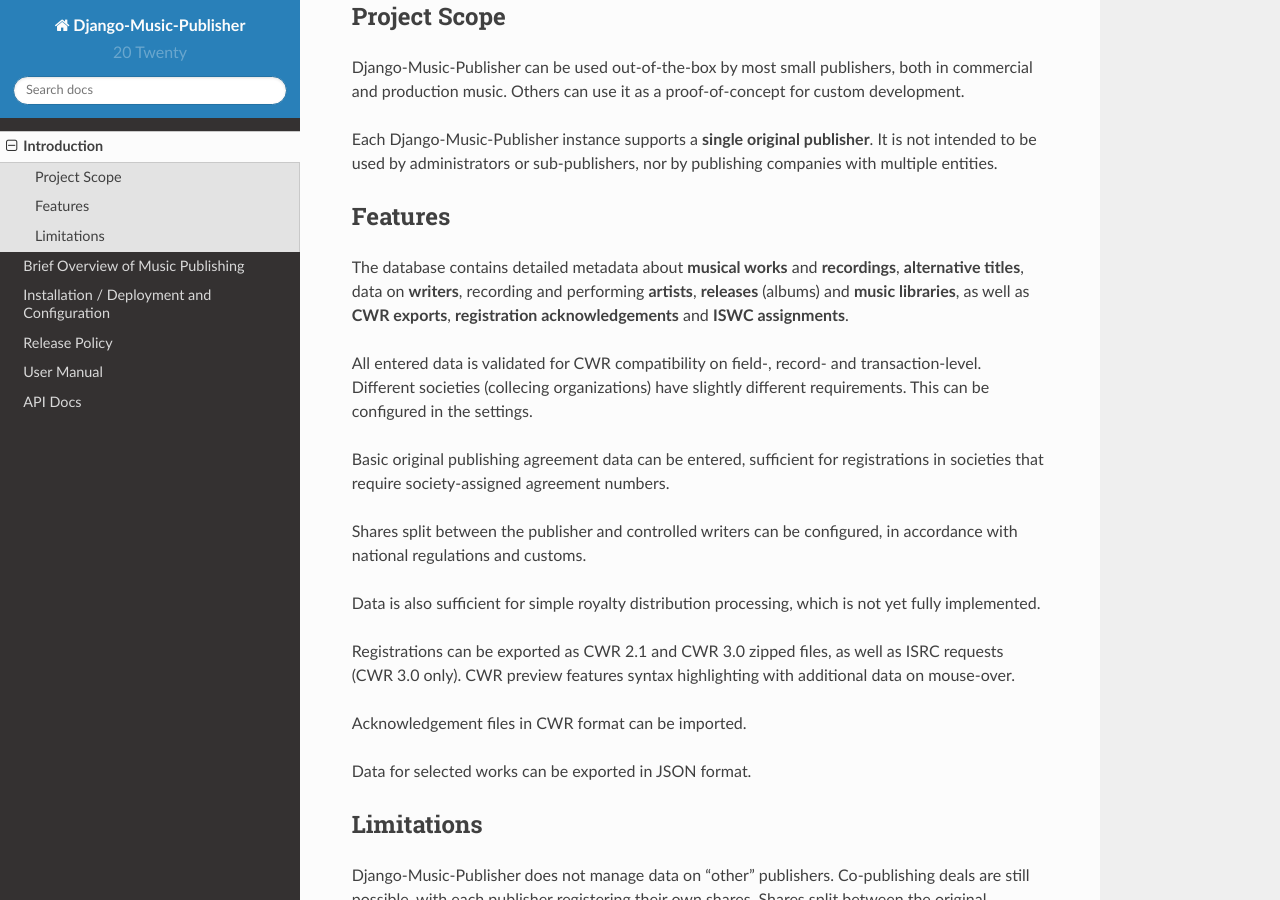
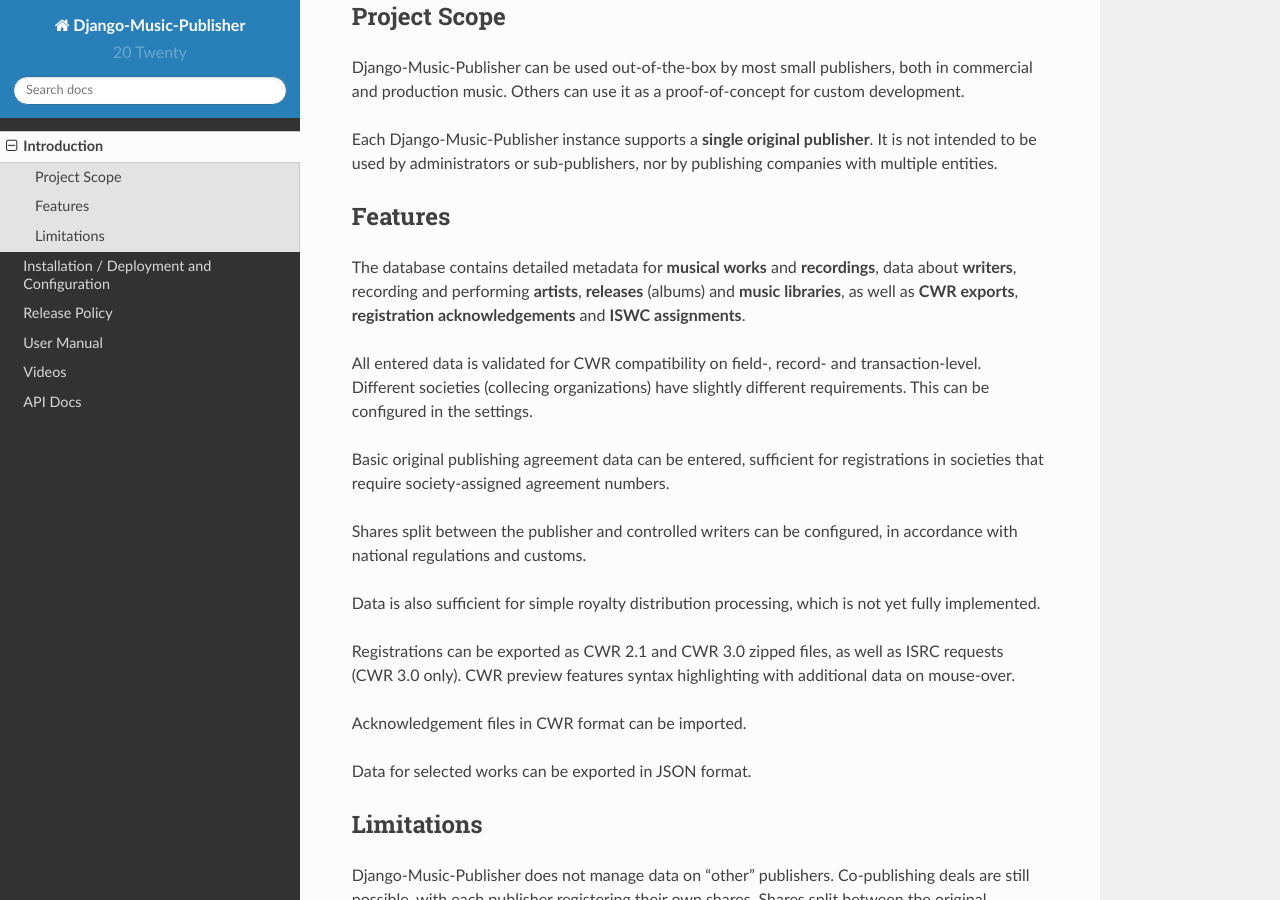
Before and after one commit to matijakolaric-com/django-music-publisher, a Sphinx documentation site: the page built from docs/introduction.rst, in a window 1280 px wide and 900 px high, scrolled down 328 px. Built offline with Sphinx 7.4.7 and the Read the Docs theme 2.0.0, drawn with Linux system fonts in a browser that asks for light colours.

```diff
--- a/docs/introduction.rst
+++ b/docs/introduction.rst
@@ -16,9 +16,9 @@ Each Django-Music-Publisher instance supports a **single original publisher**. I
 Features
 +++++++++++++++++++++++++++++++++++++++++++++++++++++++++++++++++++++++++++++++
 
-The database contains detailed metadata about **musical works** and **recordings**, **alternative titles**, data on
-**writers**, recording and performing **artists**, **releases** (albums) and **music libraries**, as well as
-**CWR exports**, **registration acknowledgements** and **ISWC assignments**.
+The database contains detailed metadata for **musical works** and **recordings**, data about
+**writers**, recording and performing **artists**, **releases** (albums) and **music libraries**,
+as well as **CWR exports**, **registration acknowledgements** and **ISWC assignments**.
 
 All entered data is validated for CWR compatibility on field-, record- and transaction-level. Different societies
 (collecing organizations) have slightly different requirements. This can be configured in the settings.
```
Also changed, not shown: docs/index.rst (+8 -8 lines), docs/publishing.rst (deleted, +0 -46 lines), docs/videos.rst (added, +27 -0 lines).
